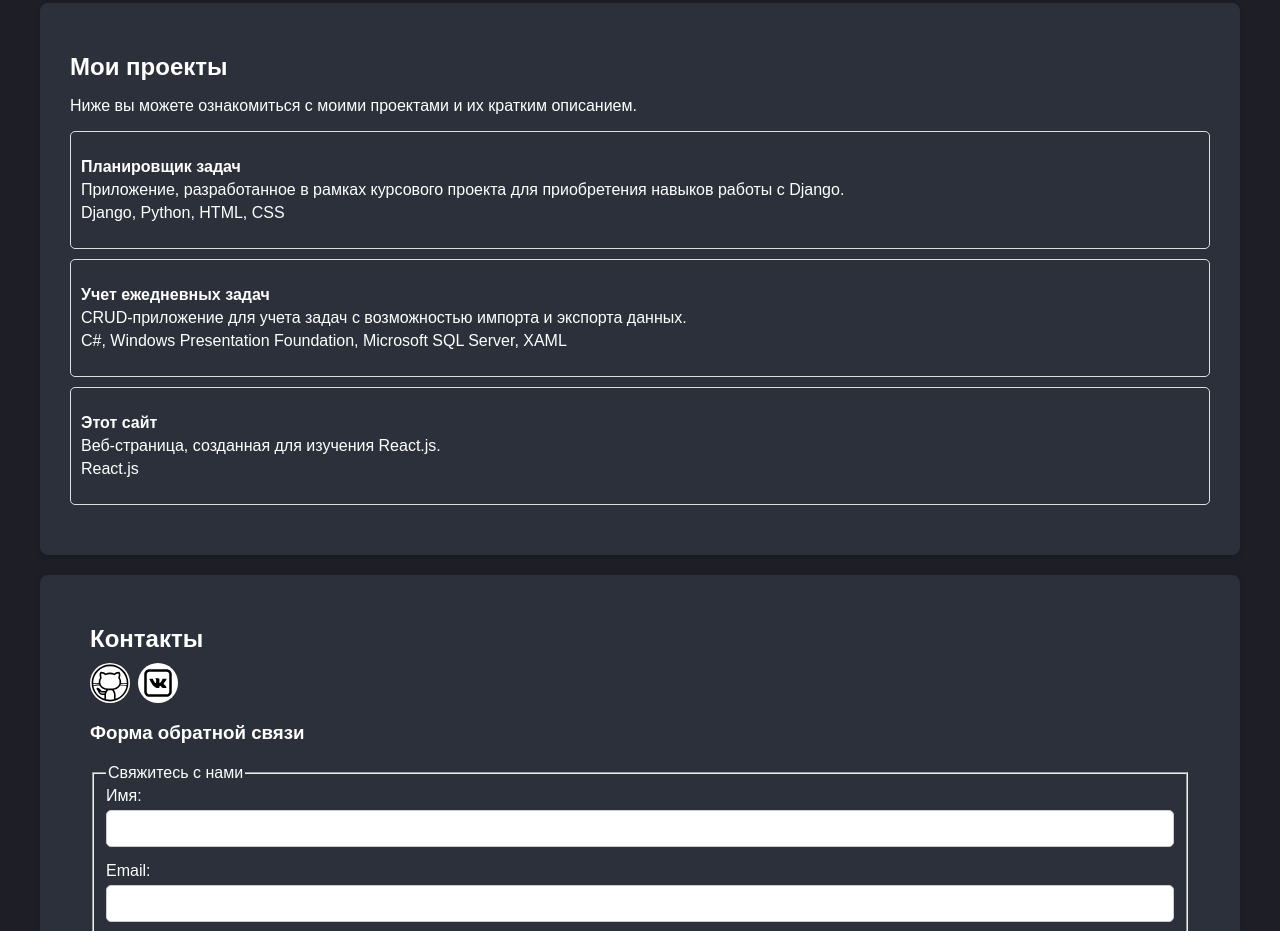
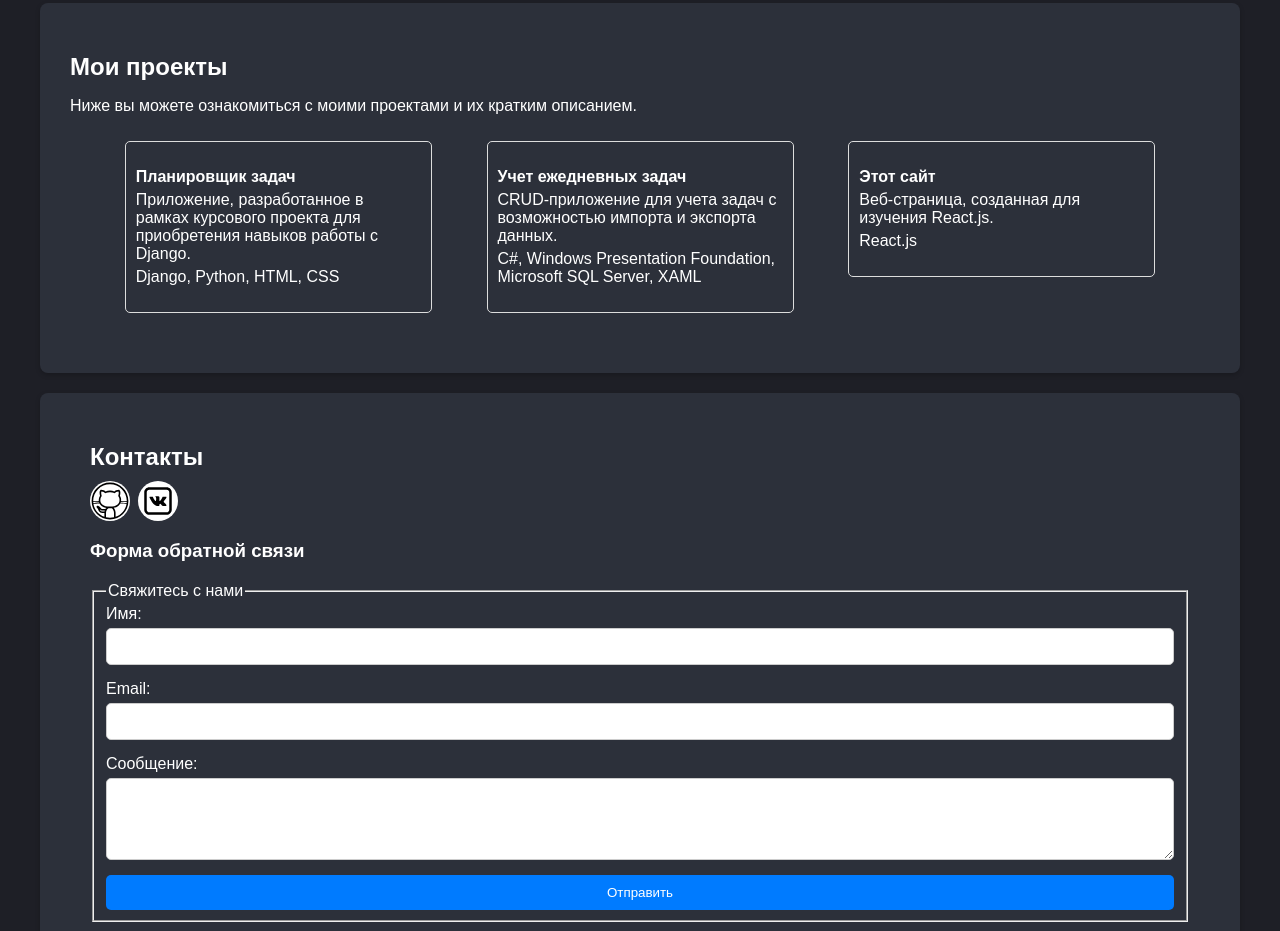
Before and after one commit to lyacsevna/AboutMe, a React (Create React App) app: page / in a window 1280 px wide. Shown: the part 1000-1931 px from the top of the page. Built offline with nearby package versions, Linux system fonts and the light colour scheme.

Commit message:
getting started using flexbox

```diff
--- a/src/components/projects.js
+++ b/src/components/projects.js
@@ -24,7 +24,7 @@
       <section id="projects">
             <h2>Мои проекты</h2>
             <p>Ниже вы можете ознакомиться с моими проектами и их кратким описанием.</p>
-        <div>
+        <div className='project_container'>
             {myprojects.map((proj) => (
                 <ProjectsList key = { proj.projectTitle } {...proj}/>
             ))}
--- a/src/styles/projects.css
+++ b/src/styles/projects.css
@@ -1,5 +1,15 @@
 .projects {
   display: flex;
+
+  }
+
+  .project_container {
+    display: flex;
+    flex-direction: row;
+    justify-content: space-evenly;
+    flex-wrap: wrap;
+
+
   }
 
 .project_item {
@@ -9,6 +19,8 @@
     border-radius: 5px;
     transition: transform 0.3s, box-shadow 0.3s;
     cursor: pointer;
+    height: 25%;
+    width: 25%;
   }
 
 .project_item:hover {
@@ -17,7 +29,6 @@
   }
 
   span {
-    display: block;
     color: white;
     margin-top: 5px;
   }
```
